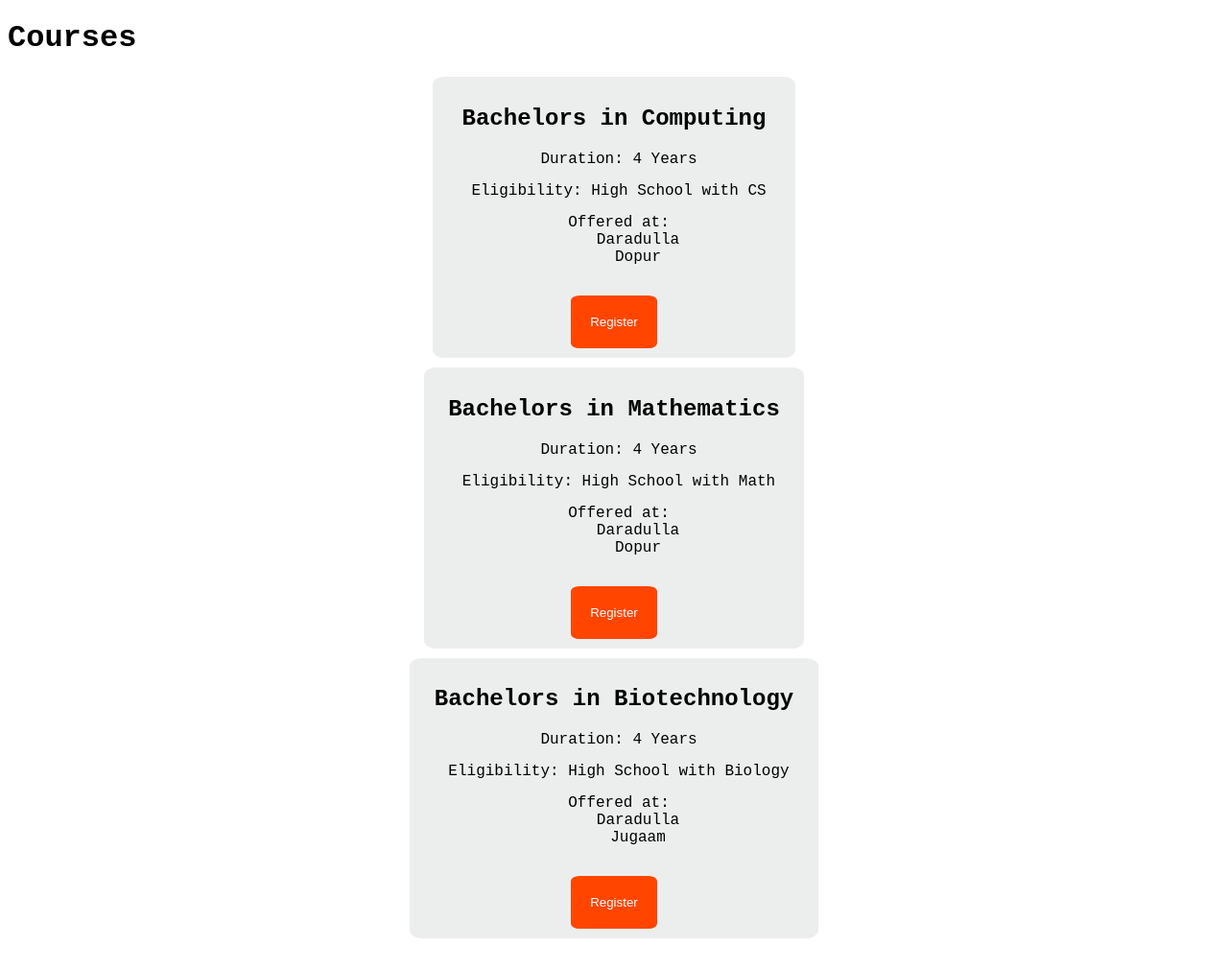
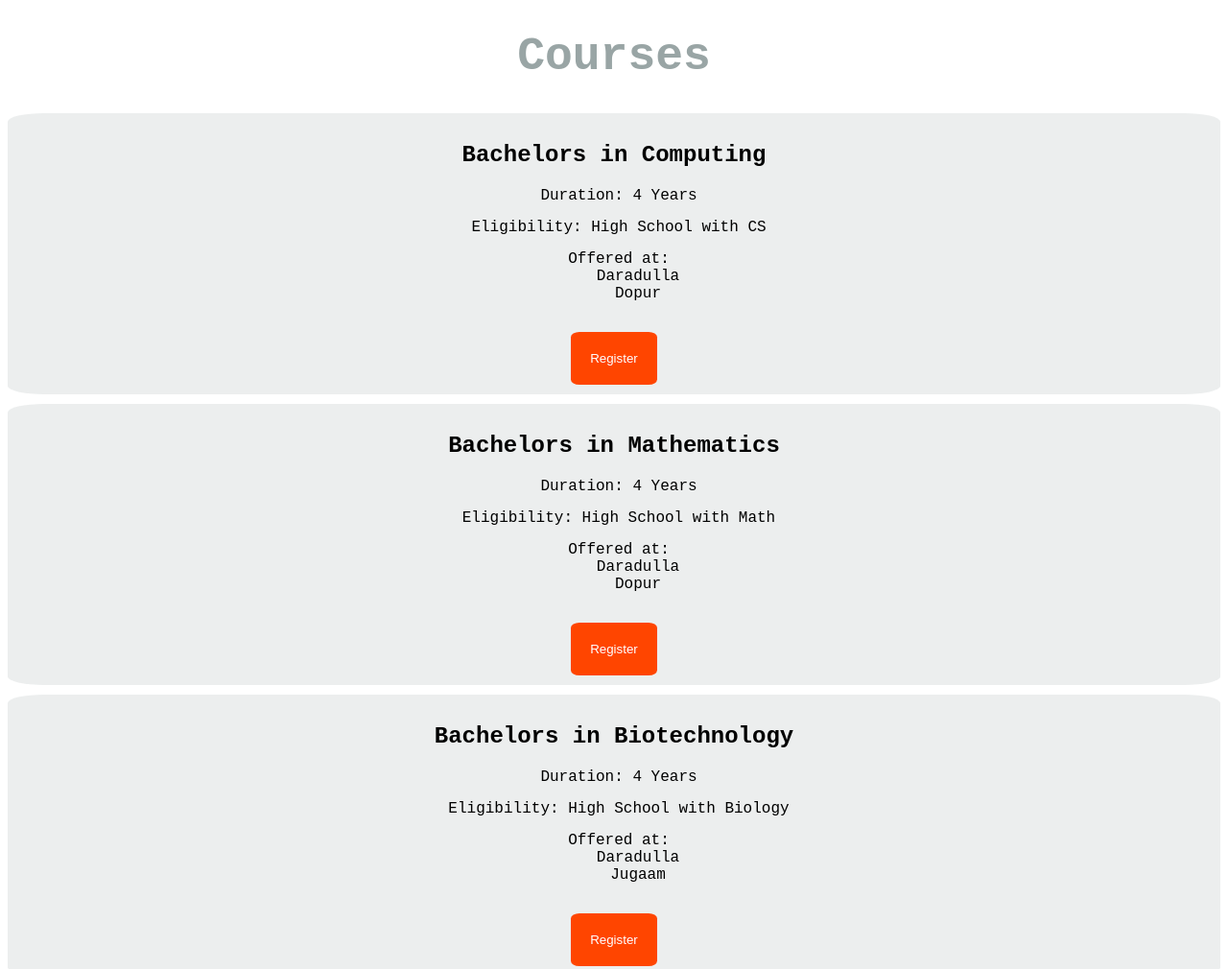
Before and after one commit to Aijaz-09/SubjectsPage, a plain HTML site: page index.html in a window 1280 px wide. Shown: the top 1010 px of the page at 96% size. Drawn offline with Linux system fonts and the light colour scheme; a web font is replaced by a local one.

Commit message:
Update style.css

```diff
--- a/style.css
+++ b/style.css
@@ -2,14 +2,18 @@ body {
   font-family: "Libertinus Mono", monospace;
   font-weight: 400;
   font-style: normal;
+  text-align: center;
 }
 
+h1 {
+    color:rgb(153, 165, 165);
+    font-size: 300%;
+}
 
 .course-container {
     display: flex;
     justify-content: space-evenly;
     height: 100vh;
-    align-items: center;
 }
 
 .course-card {
```
